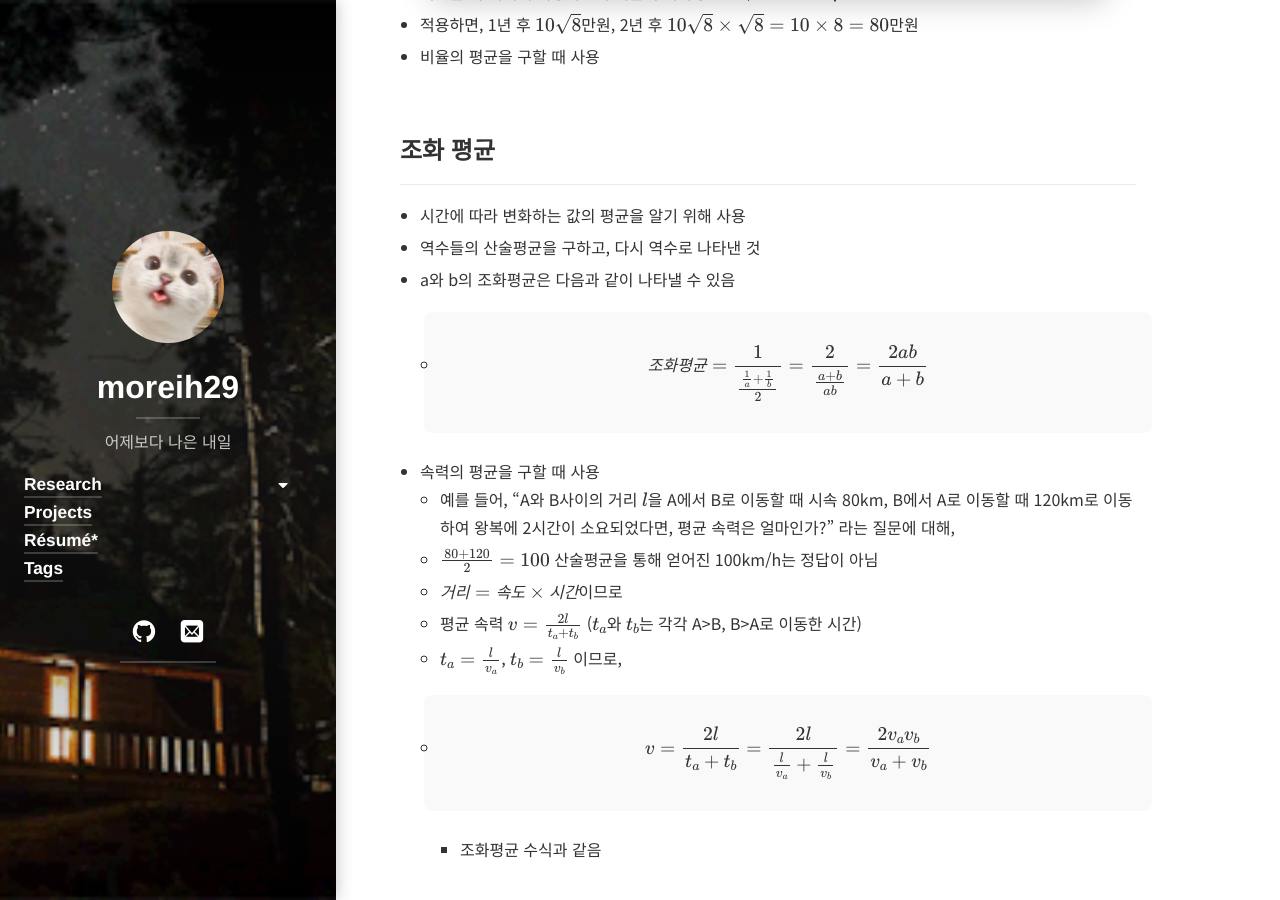
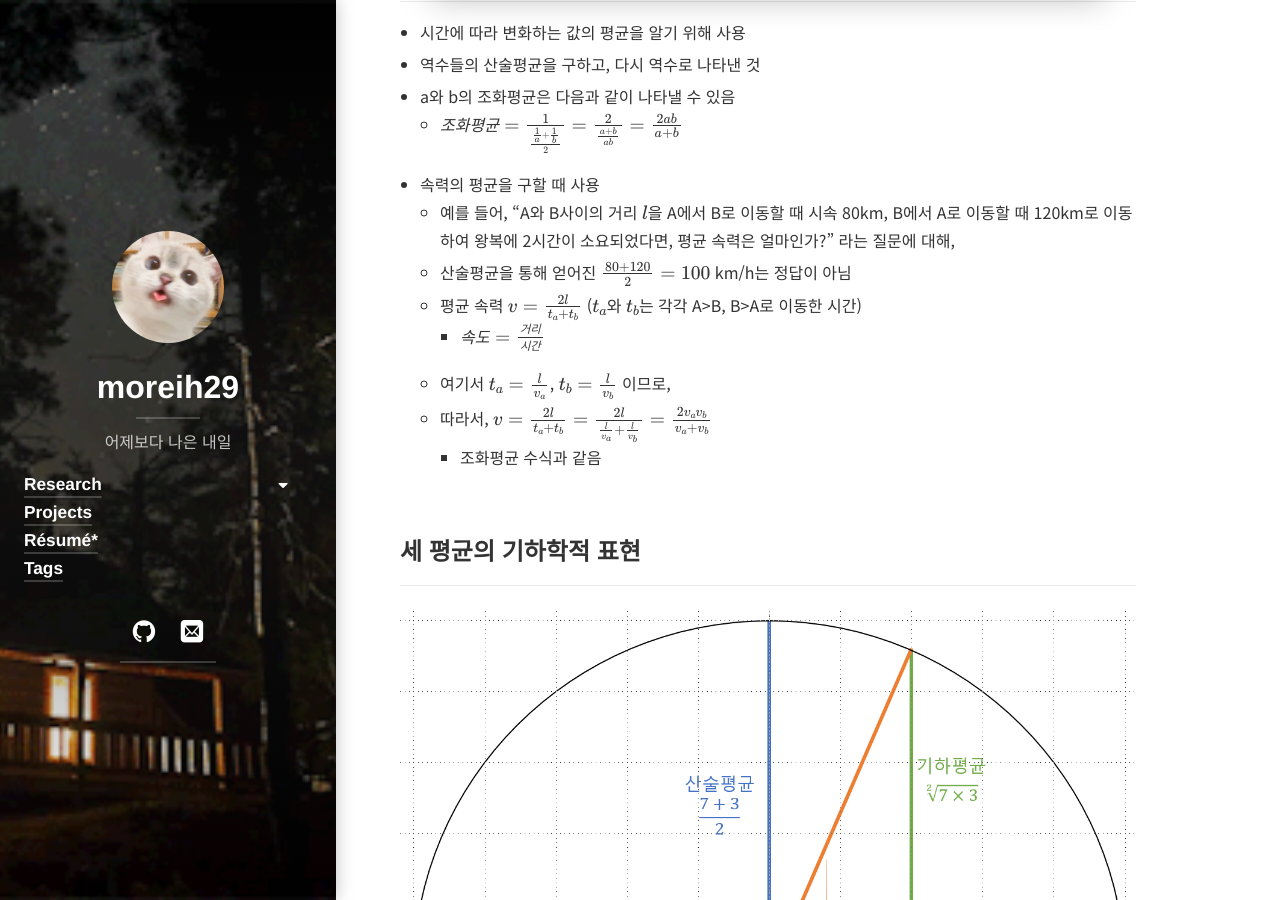
Before and after one commit to moreih29/moreih29.github.io, a Jekyll site: the page built from _posts/math/_posts/2023-03-16-kind-of-average.md, in a window 1280 px wide and 900 px high, scrolled down 1976 px. Built offline with Jekyll 4.4.1, drawn with Linux system fonts in a browser that asks for light colours; cached includes are drawn as plain includes; nearby versions of some CDN libraries; some web fonts are replaced; library files that are not in the unit come from our copies; comment, search, counter and statistics services are not loaded.

```diff
--- a/_config.yml
+++ b/_config.yml
@@ -172,7 +172,7 @@ defaults:
         type:          WebPage
 
 kramdown:
-  math_engine:         mathjax
+  math_engine:         kramdown
   math_engine_opts:    {}
   footnote_backlink:   '&#x21a9;&#xfe0e;'
 
--- a/_posts/math/_posts/2023-03-16-kind-of-average.md
+++ b/_posts/math/_posts/2023-03-16-kind-of-average.md
@@ -29,7 +29,7 @@ image:
 - 일반적으로 접하는 평균 값이 산술 평균
 - 두 과목 시험 점수의 평균, 월 별 평균 소비 금액 등 다양하게 사용
 - a와 b의 산술평균은 다음과 같이 나타낼 수 있음
-  - $$산술평균 = {a + b \over 2}$$
+  - \$$산술평균 = {a + b \over 2}$$
 
 
 ## 기하 평균
@@ -41,7 +41,7 @@ image:
 - 산술평균을 적용하면 2년 동안의 평균 수익률은 $${2 + 4 \over 2} = 3$$
 - 2년 동안 매 년 3배로 금액이 증가했다고 생각하면, 1년 후, 30만원, 2년 후 90만원으로 맞지 않음
 - 기하평균은 n개의 값의 곱을 n제곱근으로 나누는 것이며 a와 b의 기하평균은 다음과 같이 나타낼 수 있음
-  - $$기하평균 = \sqrt{ab}$$
+  - \$$기하평균 = \sqrt{ab}$$
 - 이것을 위 예제에 적용하면 수익률의 기하평균은 $$\sqrt{2 \times 4} = \sqrt{8}$$
 - 적용하면, 1년 후 $$10\sqrt{8}$$만원, 2년 후 $$10\sqrt{8}\times\sqrt{8} = 10 \times 8 = 80$$만원
 - 비율의 평균을 구할 때 사용
@@ -51,14 +51,14 @@ image:
 - 시간에 따라 변화하는 값의 평균을 알기 위해 사용
 - 역수들의 산술평균을 구하고, 다시 역수로 나타낸 것
 - a와 b의 조화평균은 다음과 같이 나타낼 수 있음
-  - $$조화평균 = {1 \over { {1 \over a} + {1 \over b} \over 2}} = {2 \over { {a + b} \over ab}} = { {2ab} \over {a+b}}$$
+  - \$$조화평균 = {1 \over { {1 \over a} + {1 \over b} \over 2}} = {2 \over { {a + b} \over ab}} = { {2ab} \over {a+b}}$$
 - 속력의 평균을 구할 때 사용
   - 예를 들어, "A와 B사이의 거리 $$l$$을 A에서 B로 이동할 때 시속 80km, B에서 A로 이동할 때 120km로 이동하여 왕복에 2시간이 소요되었다면, 평균 속력은 얼마인가?" 라는 질문에 대해,
-  - $${ {80+120} \over 2} = 100$$ 산술평균을 통해 얻어진 100km/h는 정답이 아님
-  - $$거리=속도 \times 시간$$이므로
+  - 산술평균을 통해 얻어진 $${ {80+120} \over 2} = 100$$ km/h는 정답이 아님
   - 평균 속력 $$v = { {2l} \over t_a + t_b}$$ ($$t_a$$와 $$t_b$$는 각각 A>B, B>A로 이동한 시간)
-  - $$t_a = {l \over {v_a}}$$, $$t_b = {l \over {v_b}}$$ 이므로,
-  - $$v = { {2l} \over t_a + t_b} = { {2l} \over { {l \over v_a} + {l \over v_b}}} = { {2v_av_b} \over {v_a + v_b}}$$
+    - \$$속도 = {거리 \over 시간}$$
+  - 여기서 $$t_a = {l \over {v_a}}$$, $$t_b = {l \over {v_b}}$$ 이므로,
+  - 따라서, $$v = { {2l} \over t_a + t_b} = { {2l} \over { {l \over v_a} + {l \over v_b}}} = { {2v_av_b} \over {v_a + v_b}}$$
     - 조화평균 수식과 같음
 
 ## 세 평균의 기하학적 표현
@@ -71,5 +71,5 @@ image:
 
 ## References
 ---
-- https://blog.naver.com/PostView.naver?blogId=yskim004&logNo=222321099131
-- https://2stndard.tistory.com/138
+- [https://blog.naver.com/PostView.naver?blogId=yskim004&logNo=222321099131](https://blog.naver.com/PostView.naver?blogId=yskim004&logNo=222321099131)
+- [https://2stndard.tistory.com/138](https://2stndard.tistory.com/138)
```
Also changed, not shown: _posts/computer-vision/_posts/2022-08-14-rcnn.md (+9 -0 lines).
